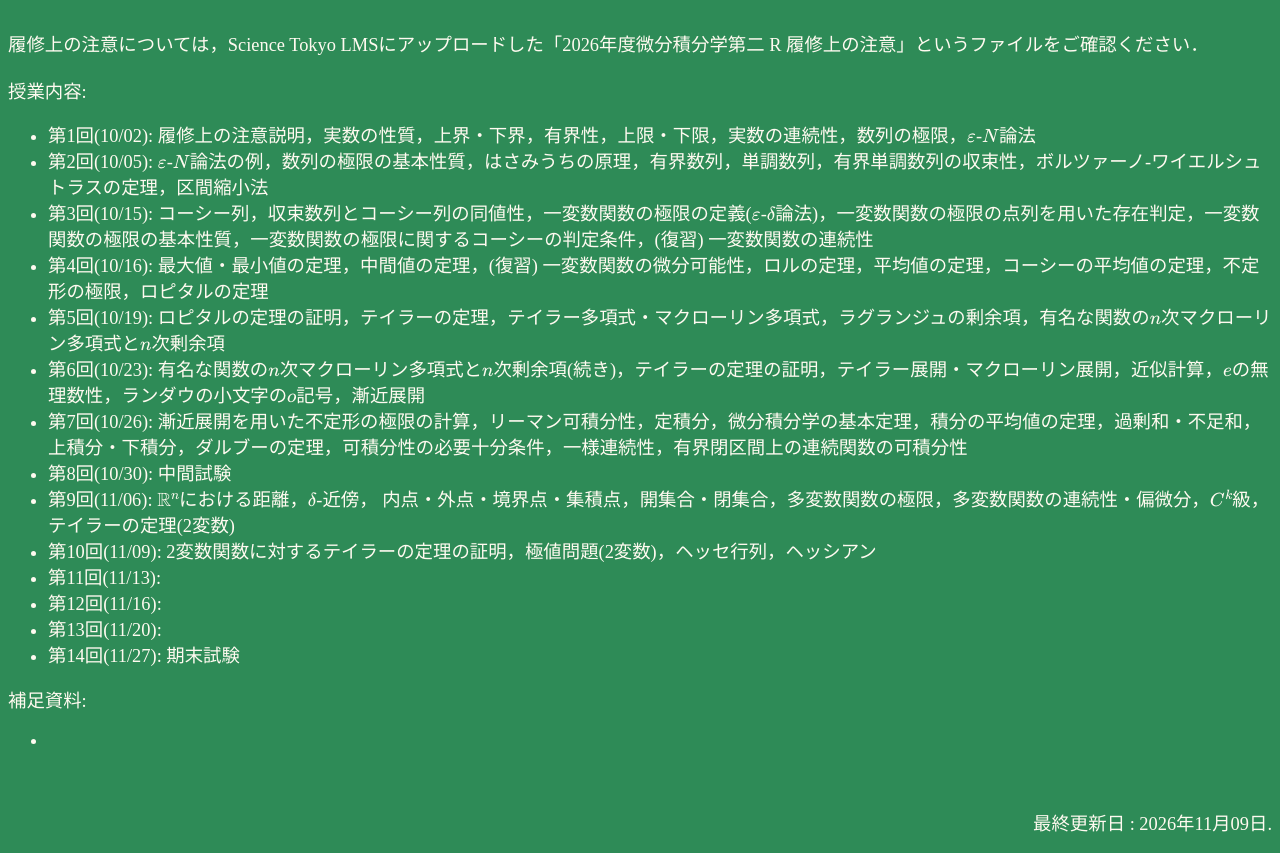
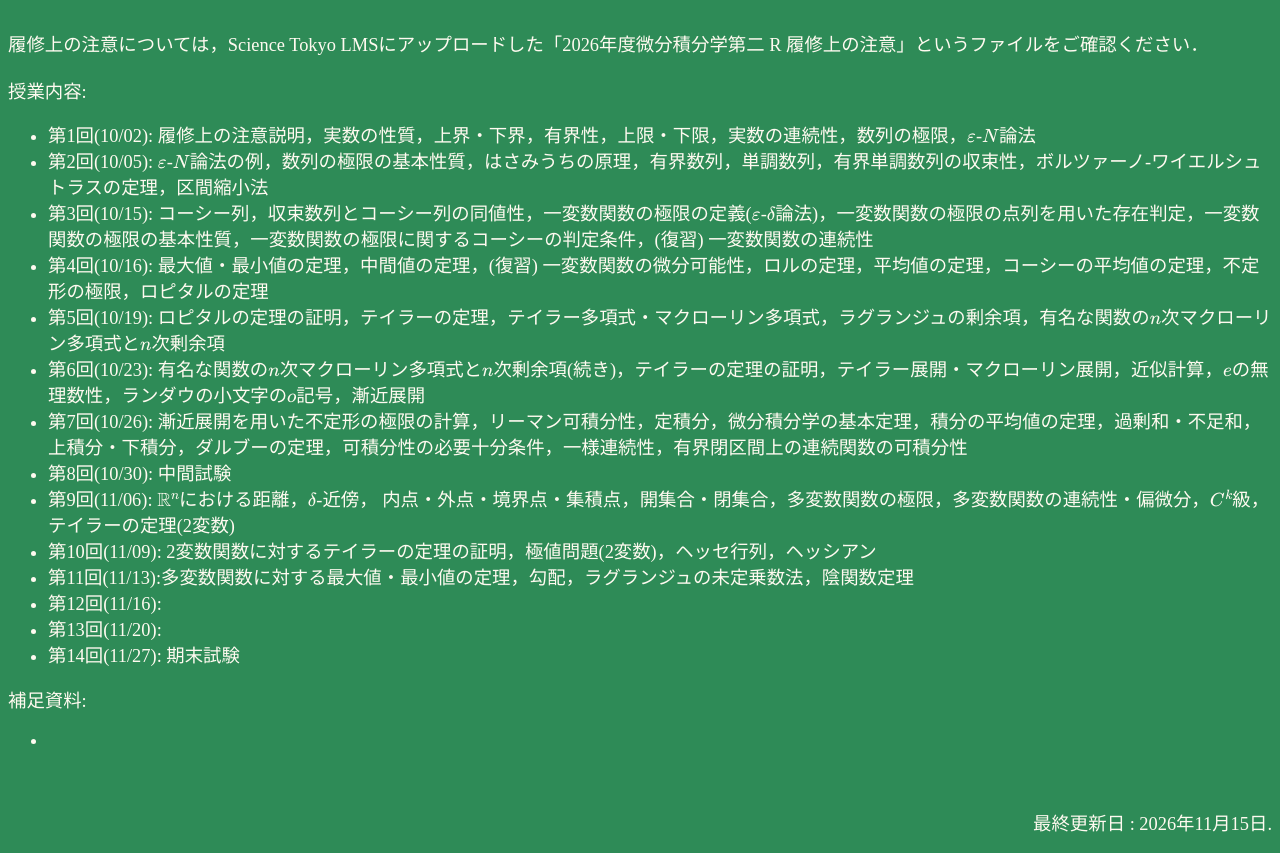
Before and after one commit to HironoriOya/HironoriOya.github.io, a plain HTML site: page Teaching/calculusII2026_3q.html in a window 1280 px wide. Shown: the part 68-921 px from the top of the page. Drawn offline with nearby package versions, Linux system fonts and the light colour scheme; some packages are replaced by stand-ins of ours.

Commit message:
Update calculusII2026_3q.html

```diff
--- a/Teaching/calculusII2026_3q.html
+++ b/Teaching/calculusII2026_3q.html
@@ -56,7 +56,7 @@
 		第10回(11/09): 2変数関数に対するテイラーの定理の証明，極値問題(2変数)，ヘッセ行列，ヘッシアン
 	</li>
 	<li>
-		第11回(11/13):
+		第11回(11/13):多変数関数に対する最大値・最小値の定理，勾配，ラグランジュの未定乗数法，陰関数定理
 	</li>
 	<li>
 		第12回(11/16):
@@ -75,7 +75,7 @@
 </ul>
 <br>
 <p style="text-align: right">
-最終更新日 : 2026年11月09日.
+最終更新日 : 2026年11月15日.
 </p>
 
 
```
